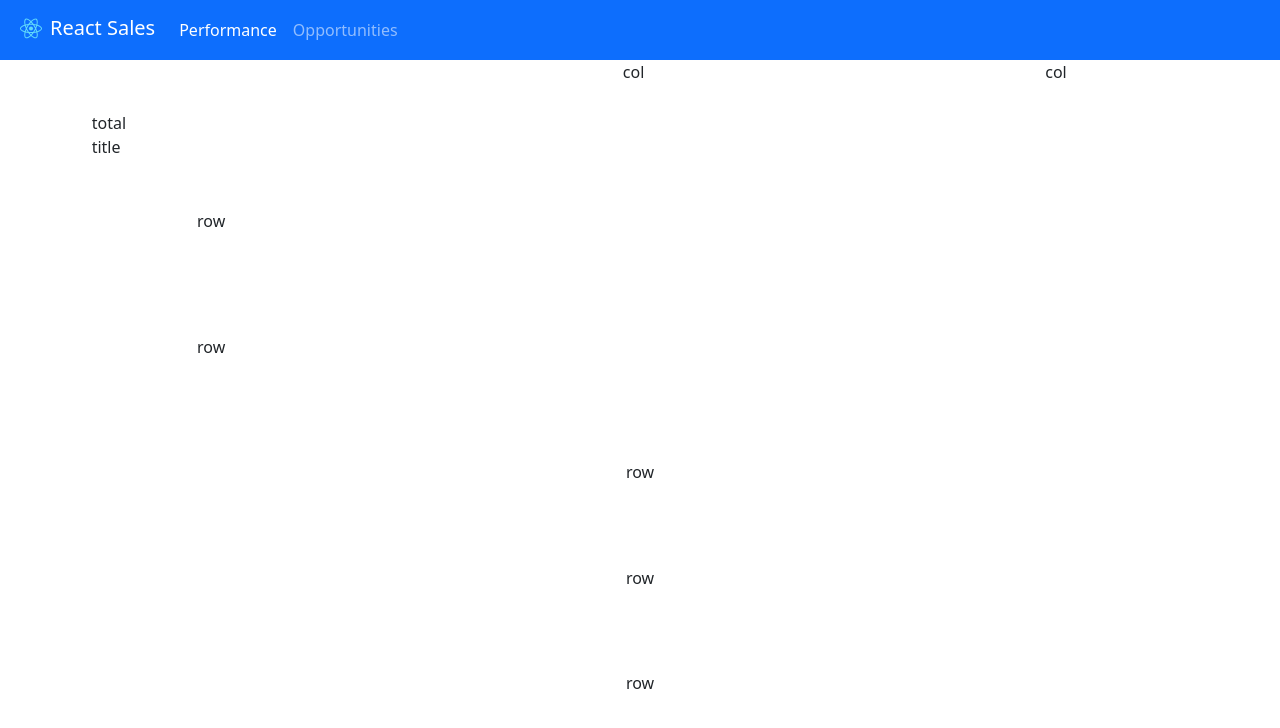
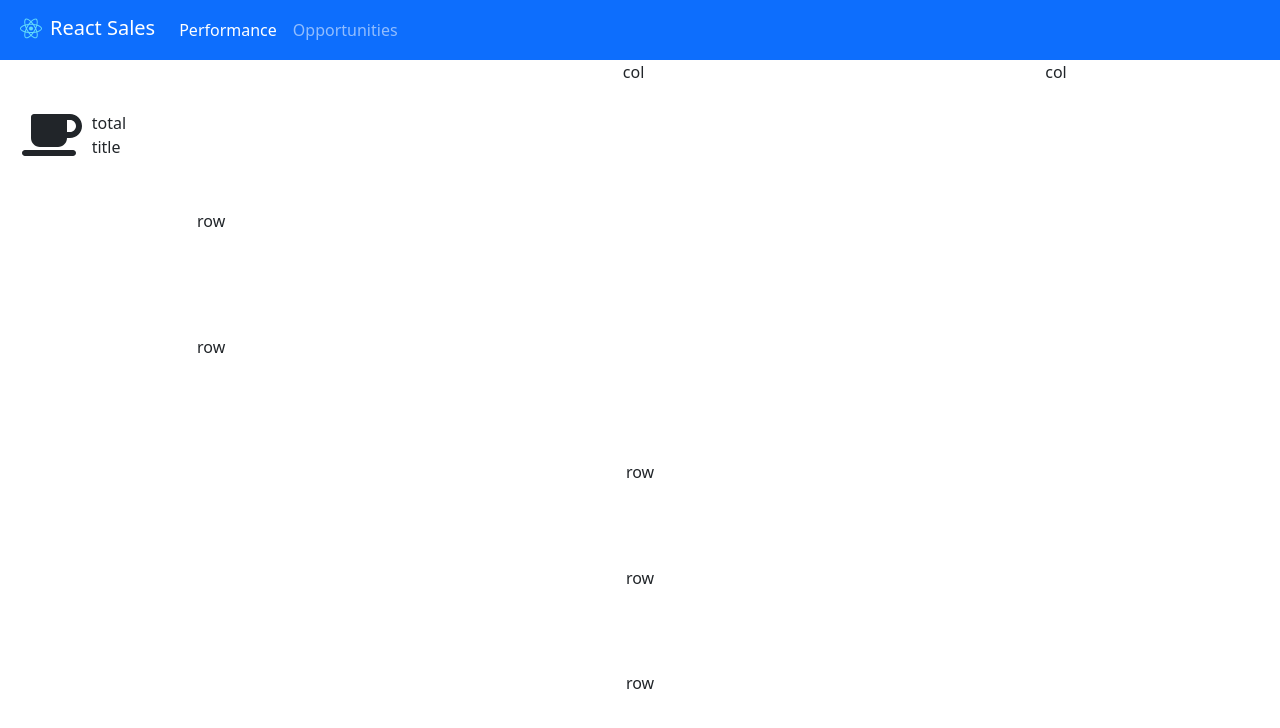
Before and after one commit to JamesTArnold/React-Sales-Dashboard, a React (Create React App) app in the folder react-sales-app/: page / in a window 1280 px wide. Shown: the top 728 px of the page. Built offline with nearby package versions, Linux system fonts and the light colour scheme.

Commit message:
added font awesome

```diff
--- a/react-sales-app/package.json
+++ b/react-sales-app/package.json
@@ -3,6 +3,10 @@
   "version": "0.1.0",
   "private": true,
   "dependencies": {
+    "@fortawesome/fontawesome-free": "^6.1.1",
+    "@fortawesome/fontawesome-svg-core": "^6.1.1",
+    "@fortawesome/free-solid-svg-icons": "^6.1.1",
+    "@fortawesome/react-fontawesome": "^0.1.18",
     "@testing-library/jest-dom": "^5.16.3",
     "@testing-library/react": "^12.1.4",
     "@testing-library/user-event": "^13.5.0",
--- a/react-sales-app/src/App.js
+++ b/react-sales-app/src/App.js
@@ -12,7 +12,6 @@ const App = () => {
   };
 
 
-
   return (
     <div className="App">
       <Nav
--- a/react-sales-app/src/Performance/Performance.js
+++ b/react-sales-app/src/Performance/Performance.js
@@ -9,7 +9,7 @@ const Performance = () => {
     <div className="layout">
       <div className="layout-top">
         <div className="layout-top-left">
-            <SummaryYTD />
+            <SummaryYTD title={"NEW CUSTOMER | YTD"} total={133} icon={"person"} />
           <div>row</div>
           <div>row</div>
         </div>
--- a/react-sales-app/src/Performance/SummaryYTD/SummaryYTD.js
+++ b/react-sales-app/src/Performance/SummaryYTD/SummaryYTD.js
@@ -1,9 +1,13 @@
 import "./SummaryYTD.scss";
+import { FontAwesomeIcon } from '@fortawesome/react-fontawesome';
+import { faCoffee } from '@fortawesome/free-solid-svg-icons';
 
-const SummaryYTD = ({}) => {
+const SummaryYTD = ({total, title, icon}) => {
     return(
         <div className="container">
-            <div className="icon"></div>
+        <div className="icon">
+           <FontAwesomeIcon icon={faCoffee} size="3x" />
+        </div>
             <div className="total-container">
                 <div className="ytd">total</div>
                 <div className="title">title</div>
--- a/react-sales-app/src/Performance/SummaryYTD/SummaryYTD.scss
+++ b/react-sales-app/src/Performance/SummaryYTD/SummaryYTD.scss
@@ -16,6 +16,12 @@
 
 }
 
+.icon {
+  display: grid;
+  align-items: center;
+  justify-items: center;
+}
+
 .title {
     display: grid;
     align-items: start;
```
Also changed, not shown: 1 other file (tests, documents, lock files or other folders).
